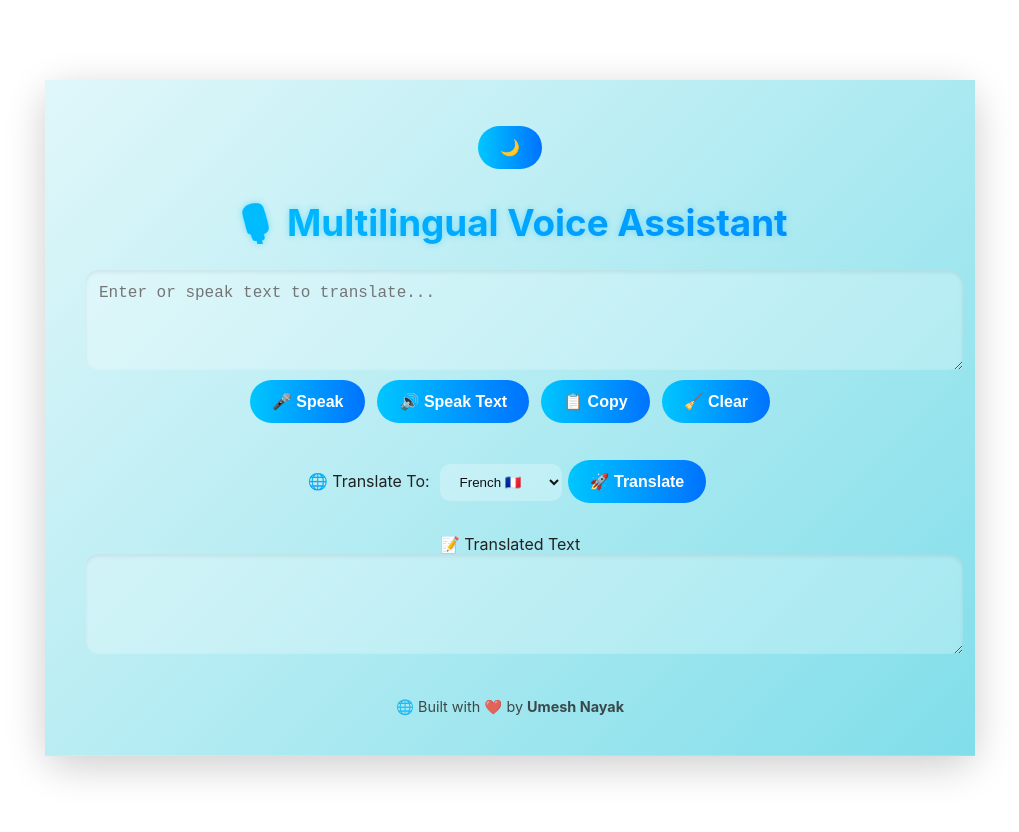
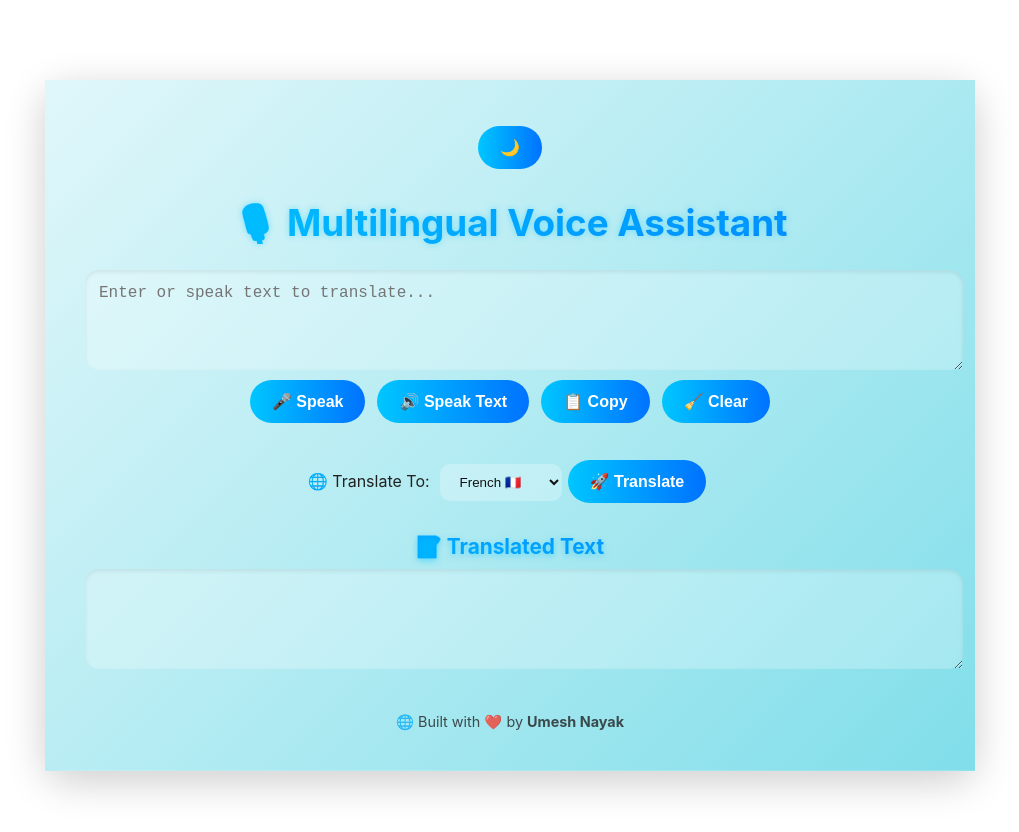
Before and after one commit to UmeshNayak1/Multilingual-Voice-Assistant, a React (Create React App) app in the folder frontend/: page / in a window 1280 px wide. Shown: the top 832 px of the page, without its empty margins (130-1149 px from the left). Built offline with nearby package versions, Linux system fonts and the light colour scheme.

Commit message:
Add styles for output section label with animation

```diff
--- a/frontend/src/App.css
+++ b/frontend/src/App.css
@@ -184,3 +184,40 @@ footer {
   opacity: 0.8;
   color: inherit;
 }
+
+/* Translated Text Heading */
+.output-section label {
+  display: block;
+  font-size: 1.3rem;
+  font-weight: 700;
+  margin-bottom: 10px;
+  color: #00c6ff; /* base tech blue */
+  background: linear-gradient(90deg, #00c6ff, #0072ff);
+  -webkit-background-clip: text;
+  -webkit-text-fill-color: transparent;
+  text-shadow: 0 2px 6px rgba(0, 198, 255, 0.5);
+  transition: all 0.3s ease;
+}
+
+.output-section label:hover {
+  text-shadow: 0 4px 12px rgba(0, 198, 255, 0.8);
+  transform: translateY(-2px);
+}
+
+/* Optional: subtle animation on load */
+.output-section label {
+  opacity: 0;
+  transform: translateY(10px);
+  animation: fadeInUp 0.8s forwards 0.4s;
+}
+
+@keyframes fadeInUp {
+  0% {
+    opacity: 0;
+    transform: translateY(10px);
+  }
+  100% {
+    opacity: 1;
+    transform: translateY(0);
+  }
+}
```
